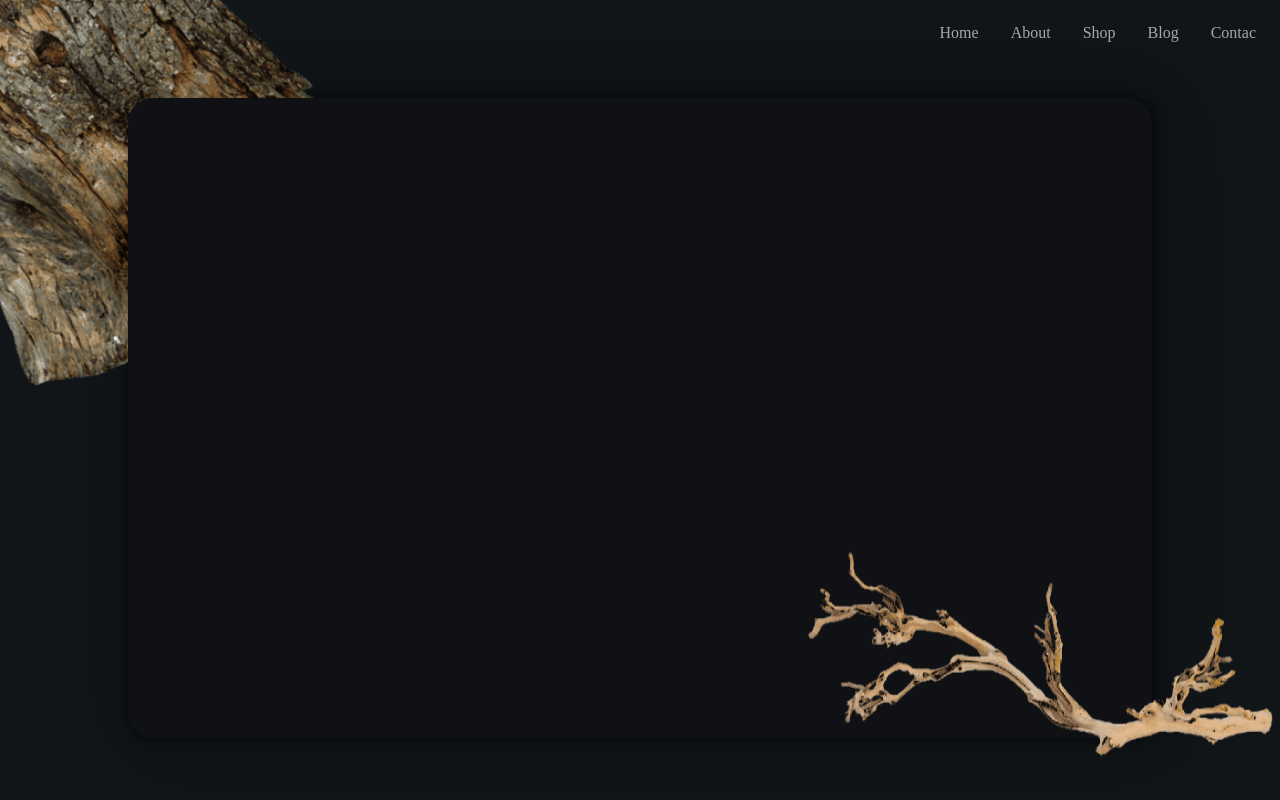
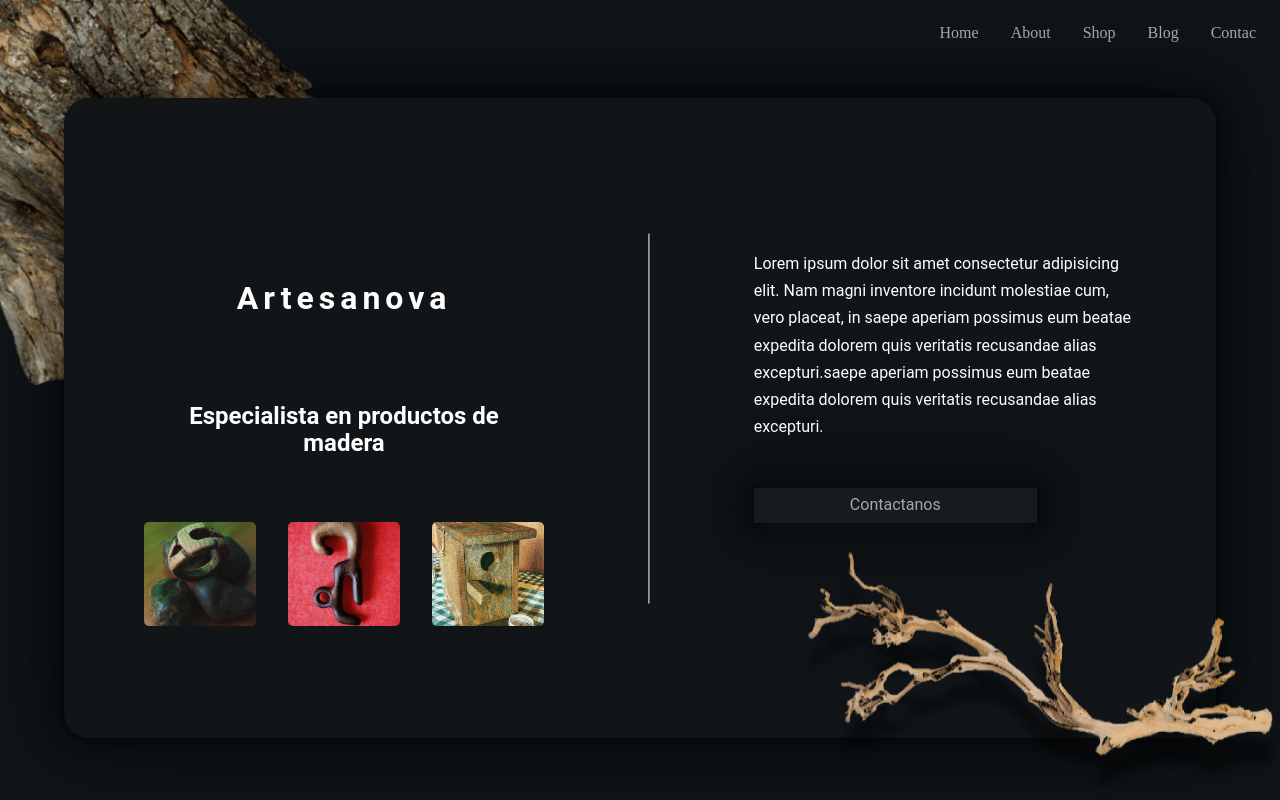
Before and after one commit to IsraelPalomo/artesanova, a website built with webpack: page src/index.html in a window 1280 px wide. Built offline with nearby package versions, Linux system fonts and the light colour scheme.

Commit message:
Header terminado

```diff
--- a/src/index.html
+++ b/src/index.html
@@ -15,7 +15,28 @@
 				<a href="" class="nav__link">Blog</a>
 				<a href="" class="nav__link">Contac</a>
 			</nav>
-			<section class="header__card"></section>
+			<section class="header__card">
+				<div class="header__card--seccion1">
+					<h1>Artesanova</h1>
+					<h2>Especialista en productos de madera</h2>
+					<button class="card__btn--1">Contactanos</button>
+					<div class="header__card__seccion1__fotos">
+						<img src="" alt="" class="header__img header__img--1" />
+						<img src="" alt="" class="header__img header__img--2" />
+						<img src="" alt="" class="header__img header__img--3" />
+					</div>
+				</div>
+				<hr />
+				<div class="header__card--seccion2">
+					<p>
+						Lorem ipsum dolor sit amet consectetur adipisicing elit. Nam magni inventore incidunt
+						molestiae cum, vero placeat, in saepe aperiam possimus eum beatae expedita dolorem quis
+						veritatis recusandae alias excepturi.saepe aperiam possimus eum beatae expedita dolorem
+						quis veritatis recusandae alias excepturi.
+					</p>
+					<button class="card__btn--2">Contactanos</button>
+				</div>
+			</section>
 			<img class="header__img--rama" src="" alt="" />
 		</header>
 	</body>
--- a/src/index.js
+++ b/src/index.js
@@ -1,9 +1,16 @@
 import "./styles/main.scss";
 import "./main.css";
-
-//images
-
 import imgSrc1 from "./static/rama_header.png";
+import imgSrc2 from "./static/Producto1.png";
+import imgSrc3 from "./static/Producto2.png";
+import imgSrc4 from "./static/Producto3.png";
 
 const img1 = document.querySelector(".header__img--rama");
 img1.src = imgSrc1;
+
+const img2 = document.querySelector(".header__img--1");
+img2.src = imgSrc2;
+const img3 = document.querySelector(".header__img--2");
+img3.src = imgSrc3;
+const img4 = document.querySelector(".header__img--3");
+img4.src = imgSrc4;
--- a/src/styles/_header.scss
+++ b/src/styles/_header.scss
@@ -22,16 +22,97 @@
 	}
 	.header__card {
 		height: 80vh;
-		width: 80%;
-		background-color: $colour-secondary;
+		width: 90%;
+		background-color: $colour-principal;
 		margin: 0 auto;
 		border-radius: 25px;
-		box-shadow: 0.2px 0px 1.2px rgba(0, 0, 0, 0.013), 0.5px 0px 2.7px rgba(0, 0, 0, 0.019),
-			0.8px 0px 4.6px rgba(0, 0, 0, 0.023), 1.2px 0px 6.9px rgba(0, 0, 0, 0.027),
-			1.8px 0px 10px rgba(0, 0, 0, 0.03), 2.5px 0px 14.2px rgba(0, 0, 0, 0.033),
-			3.5px 0px 20.1px rgba(0, 0, 0, 0.037), 5.1px 0px 29.2px rgba(0, 0, 0, 0.041),
-			7.9px 0px 45px rgba(0, 0, 0, 0.047), 14px 0px 80px rgba(0, 0, 0, 0.06);
+		box-shadow: 0px 0px 2.4px rgba(0, 0, 0, 0.04), 0px 0px 5.3px rgba(0, 0, 0, 0.059),
+			0px 0px 8.9px rgba(0, 0, 0, 0.073), 0px 0px 13.5px rgba(0, 0, 0, 0.084),
+			0px 0px 19.4px rgba(0, 0, 0, 0.095), 0px 0px 27.5px rgba(0, 0, 0, 0.106),
+			0px 0px 39px rgba(0, 0, 0, 0.117), 0px 0px 56.6px rgba(0, 0, 0, 0.131),
+			0px 0px 87.2px rgba(0, 0, 0, 0.15), 0px 0px 155px rgba(0, 0, 0, 0.19);
+
 		margin-top: 2rem;
+		.header__card--seccion2 {
+			display: none;
+			p {
+				line-height: 1.7rem;
+			}
+			.card__btn--2 {
+				margin-top: 2rem;
+				display: block;
+				padding: 0.5rem 6rem;
+				background-color: $colour-buttons;
+				border: none;
+				color: $colour-sure;
+
+				cursor: pointer;
+				box-shadow: 0px 0px 2.4px rgba(0, 0, 0, 0.04), 0px 0px 5.3px rgba(0, 0, 0, 0.059),
+					0px 0px 8.9px rgba(0, 0, 0, 0.073), 0px 0px 13.5px rgba(0, 0, 0, 0.084),
+					0px 0px 19.4px rgba(0, 0, 0, 0.095), 0px 0px 27.5px rgba(0, 0, 0, 0.106),
+					0px 0px 39px rgba(0, 0, 0, 0.117), 0px 0px 56.6px rgba(0, 0, 0, 0.131),
+					0px 0px 87.2px rgba(0, 0, 0, 0.15), 0px 0px 155px rgba(0, 0, 0, 0.19);
+
+				&:hover {
+					color: white;
+				}
+			}
+		}
+		.header__card__seccion1__fotos {
+			display: flex;
+			margin-top: 3rem;
+			justify-content: center;
+			gap: 1rem;
+
+			.header__img {
+				width: 5rem;
+				height: 4.5rem;
+				object-fit: cover;
+				border-radius: 5px;
+			}
+		}
+		h1 {
+			color: white;
+			font-family: $font;
+			padding: 1rem;
+			padding-top: 3rem;
+			text-align: center;
+			letter-spacing: 5px;
+		}
+		h2 {
+			color: white;
+			font-family: $font;
+			padding: 1rem;
+			padding-top: 3rem;
+			text-align: center;
+		}
+		.card__btn--1 {
+			margin: 0 auto;
+			display: block;
+			padding: 0.5rem 6rem;
+			background-color: $colour-buttons;
+			border: none;
+			color: $colour-sure;
+
+			cursor: pointer;
+			box-shadow: 0px 0px 2.4px rgba(0, 0, 0, 0.04), 0px 0px 5.3px rgba(0, 0, 0, 0.059),
+				0px 0px 8.9px rgba(0, 0, 0, 0.073), 0px 0px 13.5px rgba(0, 0, 0, 0.084),
+				0px 0px 19.4px rgba(0, 0, 0, 0.095), 0px 0px 27.5px rgba(0, 0, 0, 0.106),
+				0px 0px 39px rgba(0, 0, 0, 0.117), 0px 0px 56.6px rgba(0, 0, 0, 0.131),
+				0px 0px 87.2px rgba(0, 0, 0, 0.15), 0px 0px 155px rgba(0, 0, 0, 0.19);
+
+			&:hover {
+				color: white;
+			}
+		}
+		hr {
+			transform: rotate(90deg);
+			border: none;
+			background-color: white;
+			width: 60vh;
+			height: 1px;
+			display: none;
+		}
 	}
 	.header__img--rama {
 		width: 15rem;
@@ -41,5 +122,6 @@
 		right: 0;
 		transform: rotateZ(360deg);
 		z-index: 99999;
+		filter: drop-shadow(0px 30px 5px rgba(0, 0, 0, 0.466));
 	}
 }
--- a/src/styles/_mediaQ.scss
+++ b/src/styles/_mediaQ.scss
@@ -14,14 +14,49 @@
 	}
 }
 @media (min-width: 900px) {
+}
+@media (min-width: 1100px) {
 	.header {
 		.header__img--rama {
 			width: 30rem;
 			height: 15rem;
 		}
+		.header__card {
+			display: flex;
+			align-items: center;
+			padding: 0 5rem;
+			box-sizing: border-box;
+			hr {
+				display: block;
+			}
+
+			.header__card--seccion1 {
+				margin-right: -5rem;
+				width: 50%;
+				.card__btn--1 {
+					display: none;
+				}
+				.header__card__seccion1__fotos {
+					gap: 2rem;
+					.header__img {
+						width: 7rem;
+						height: 6.5rem;
+					}
+				}
+			}
+			.header__card--seccion2 {
+				display: block;
+				width: 50%;
+				margin-left: -5rem;
+				color: white;
+				font-family: $font;
+				display: flex;
+				flex-wrap: wrap;
+				margin-top: -5rem;
+				max-width: 50%;
+			}
+		}
 	}
-}
-@media (min-width: 1200px) {
 }
 @media (min-width: 2000px) {
 }
--- a/src/styles/_variables.scss
+++ b/src/styles/_variables.scss
@@ -12,4 +12,5 @@ $font: "Roboto", sans-serif;
 
 html {
 	box-sizing: border-box;
+	line-height: 1.5;
 }
```
